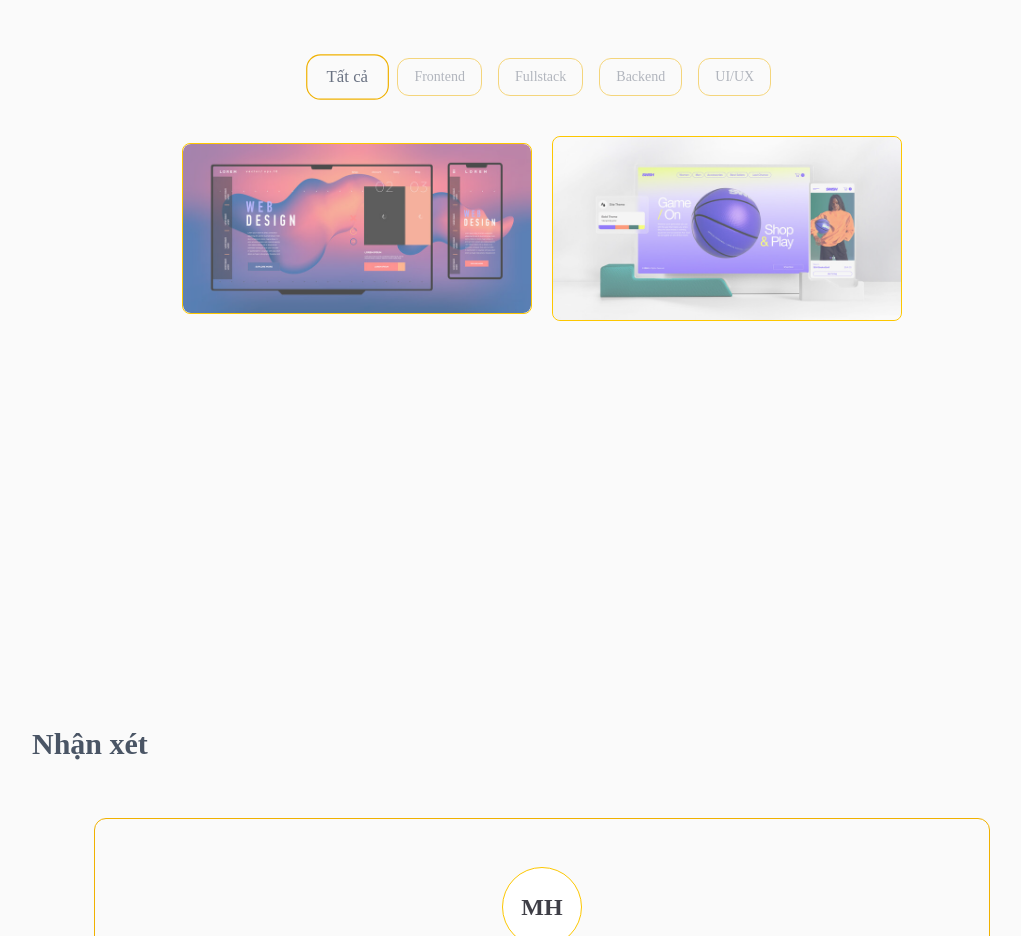
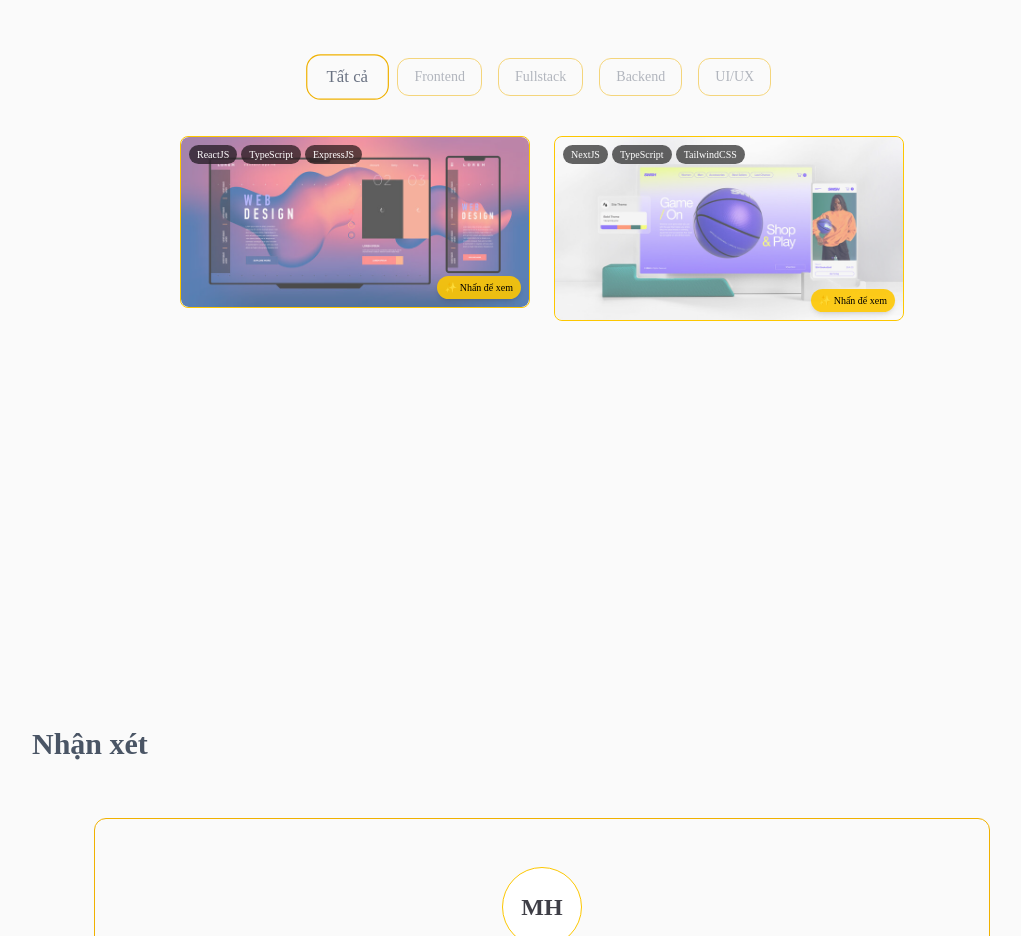
Before and after one commit to Tan-Nhi/portfolio_v2, a Next.js app: page / in a window 1280 px wide. Shown: the part 4560-5496 px from the top of the page, without its empty margins (98-1119 px from the left). Built offline with nearby package versions, Linux system fonts and the light colour scheme.

Commit message:
fix(ProjectPage): fix overflow issue and simplify detail view content

```diff
--- a/src/app/components/Projects.tsx
+++ b/src/app/components/Projects.tsx
@@ -34,16 +34,13 @@ const ProjectsPage = () => {
         prevIndex.current = index;
     }, [index]);
 
-    // Lưu ý: filter logic vẫn dùng "tech" gốc tiếng Anh trong projectsData,
-    // nên khi language = vi, nhãn nút hiển thị tiếng Việt nhưng so sánh dùng index thay vì text
     const filterKeys = ['All', 'Frontend', 'Fullstack', 'Backend', 'NestJS', 'Java Spring', 'UI/UX'];
     const activeFilterKey = filterKeys[index];
 
     return (
-        <div id="projects"
-            className="min-h-screen py-20">
+        <div id="projects" className="min-h-screen py-20">
             <Heading text={t.projects.heading} />
-            <div className="flex flex-wrap items-center justify-center gap-4 py-10 ">
+            <div className="flex flex-wrap items-center justify-center gap-4 py-10">
                 {t.projects.filters.map((text, i) => (
                     <motion.button
                         key={i}
@@ -59,16 +56,19 @@ const ProjectsPage = () => {
                     </motion.button>
                 ))}
             </div>
-            <div className="flex flex-wrap items-center justify-center gap-5 ">
+            <div
+                style={{
+                    display: "grid",
+                    gridTemplateColumns: "repeat(auto-fill, minmax(280px, 350px))",
+                    justifyContent: "center",
+                    gap: "1.5rem",
+                    padding: "0 1rem",
+                }}
+            >
                 {items
-                    .filter((project) => {
-                        return project.tech.some((item) => (activeFilterKey === 'All' ? true : item === activeFilterKey))
-                    })
+                    .filter((project) => project.tech.some((item) => (activeFilterKey === 'All' ? true : item === activeFilterKey)))
                     .map((data, i) => (
-                        <motion.div
-                            className="" key={`id-${i}`}
-                            layout
-                        >
+                        <motion.div key={`id-${i}`} layout>
                             <Project data={data} index={i} />
                         </motion.div>
                     ))}
--- a/src/app/components/subs/project.tsx
+++ b/src/app/components/subs/project.tsx
@@ -17,18 +17,47 @@ interface Props {
     index: number;
 }
 
+
+const GithubIcon = () => (
+    <svg width="12" height="12" viewBox="0 0 24 24" fill="currentColor">
+        <path d="M12 0C5.37 0 0 5.37 0 12c0 5.3 3.44 9.8 8.21 11.39.6.11.82-.26.82-.58 0-.29-.01-1.04-.02-2.04-3.34.72-4.04-1.61-4.04-1.61-.55-1.39-1.34-1.76-1.34-1.76-1.09-.75.08-.73.08-.73 1.2.09 1.84 1.24 1.84 1.24 1.07 1.84 2.81 1.3 3.5.99.11-.78.42-1.3.76-1.6-2.67-.3-5.47-1.33-5.47-5.93 0-1.31.47-2.38 1.24-3.22-.12-.3-.54-1.52.12-3.18 0 0 1.01-.32 3.3 1.23.96-.27 1.98-.4 3-.4s2.04.13 3 .4c2.28-1.55 3.29-1.23 3.29-1.23.66 1.66.24 2.88.12 3.18.77.84 1.24 1.91 1.24 3.22 0 4.61-2.81 5.63-5.48 5.92.43.37.81 1.1.81 2.22 0 1.6-.01 2.89-.01 3.29 0 .32.22.7.83.58C20.56 21.8 24 17.3 24 12c0-6.63-5.37-12-12-12z" />
+    </svg>
+);
+
+const ExternalLinkIcon = () => (
+    <svg width="12" height="12" viewBox="0 0 24 24" fill="none" stroke="currentColor" strokeWidth="2">
+        <path d="M18 13v6a2 2 0 0 1-2 2H5a2 2 0 0 1-2-2V8a2 2 0 0 1 2-2h6" />
+        <polyline points="15 3 21 3 21 9" />
+        <line x1="10" y1="14" x2="21" y2="3" />
+    </svg>
+);
+
 const Project = (props: Props) => {
     const { data, index } = props
+    const [show, setShow] = useState<boolean>(false);
 
-    const [show, setShow] = useState<boolean>(false);
+    const toggle = () => setShow((s) => !s);
+
     return (
         <motion.div
             whileInView={{ opacity: 1, y: 0 }}
             viewport={{ once: true }}
             transition={{ duration: 1, type: "spring", stiffness: 100 }}
             initial={{ opacity: 0, y: index % 2 === 0 ? 100 : -100 }}
-            onClick={() => setShow((show) => !show)}
-            className="relative w-[350px] sm:w-full h-max border border-yellow-400 rounded-lg cursor-pointer overflow-hidden">
+            whileHover={{ y: -6, boxShadow: "0 12px 24px rgba(0,0,0,0.15)" }}
+            onClick={toggle}
+            role="button"
+            tabIndex={0}
+            aria-expanded={show}
+            aria-label={`Xem chi tiết dự án ${data.name}`}
+            onKeyDown={(e) => {
+                if (e.key === "Enter" || e.key === " ") {
+                    e.preventDefault();
+                    toggle();
+                }
+            }}
+            className="relative w-[350px] sm:w-full h-max border border-yellow-400 rounded-lg cursor-pointer overflow-hidden focus:outline-none focus-visible:ring-2 focus-visible:ring-yellow-400"
+        >
             <Image
                 src={data.image}
                 alt="Project Image"
@@ -36,38 +65,76 @@ const Project = (props: Props) => {
                 height={400}
                 className="rounded-lg opacity-70 w-full"
             />
+
+
+            {!show && (
+                <>
+                    <div className="absolute top-2 left-2 flex gap-1 flex-wrap max-w-[90%]">
+                        {data.tech.slice(0, 3).map((t, i) => (
+                            <span
+                                key={i}
+                                className="text-[10px] px-2 py-0.5 rounded-full bg-black/60 text-white backdrop-blur-sm"
+                            >
+                                {t}
+                            </span>
+                        ))}
+                    </div>
+
+
+                    <motion.div
+                        animate={{ opacity: [0.6, 1, 0.6] }}
+                        transition={{ duration: 2, repeat: Infinity, ease: "easeInOut" }}
+                        className="absolute bottom-2 right-2 flex items-center gap-1 bg-yellow-400/90 text-black text-[10px] font-medium px-2 py-1 rounded-full shadow-md"
+                    >
+                        <span>✨ Nhấn để xem</span>
+                    </motion.div>
+                </>
+            )}
+
             <motion.div
                 initial={{ opacity: 0 }}
                 animate={{ opacity: show ? 1 : 0 }}
+                style={{ pointerEvents: show ? "auto" : "none" }}
                 className="absolute inset-0 flex flex-col items-center justify-center
-                         gap-y-1.5 bg-white/95 p-4 rounded-lg dark:bg-zinc-700/95 transition-colors overflow-y-auto"
+             gap-y-2 bg-white/95 p-4 rounded-lg dark:bg-zinc-700/95 transition-colors"
             >
                 <h2 className="text-base font-bold tracking-wide text-gray-500 dark:text-white transition-colors text-center">
                     {data.name}
                 </h2>
-                <p className="text-justify text-xs leading-snug text-gray-500 line-clamp-5 dark:text-gray-100 transition-colors">
+                <p className="text-justify text-xs leading-snug text-gray-500 dark:text-gray-100 transition-colors">
                     {data.desc}
                 </p>
+
+                <div className="flex gap-2 mt-1">
                     <a
                         href={data.demo}
                         target="_blank"
                         rel="noopener noreferrer"
                         onClick={(e) => e.stopPropagation()}
-                    className="text-xs truncate max-w-full text-blue-500 hover:underline dark:text-blue-300 transition-colors"
+                        className="flex items-center gap-1 text-xs font-medium px-3 py-1.5 rounded-md bg-yellow-500 text-white hover:bg-yellow-600 transition-colors"
                     >
-                    Demo: {new URL(data.demo).hostname}
+                        <ExternalLinkIcon /> Demo
                     </a>
                     <a
                         href={data.github}
                         target="_blank"
                         rel="noopener noreferrer"
                         onClick={(e) => e.stopPropagation()}
-                    className="text-xs truncate max-w-full text-blue-500 hover:underline dark:text-blue-300 transition-colors"
+                        className="flex items-center gap-1 text-xs font-medium px-3 py-1.5 rounded-md bg-gray-700 text-white hover:bg-gray-800 transition-colors dark:bg-gray-500 dark:hover:bg-gray-600"
                     >
-                    GitHub: {data.github.replace('https://github.com/', '')}
+                        <GithubIcon /> GitHub
                     </a>
+                </div>
+
+                <button
+                    onClick={(e) => { e.stopPropagation(); setShow(false); }}
+                    className="absolute top-2 right-2 text-xs text-gray-400 hover:text-gray-600 dark:hover:text-gray-200"
+                    aria-label="Đóng"
+                >
+                    ✕
+                </button>
             </motion.div>
-        </motion.div>
+        </motion.div >
     )
 }
 
--- a/src/app/globals.css
+++ b/src/app/globals.css
@@ -41,6 +41,16 @@
   }
 }
 
+@layer utilities {
+  .scrollbar-hide::-webkit-scrollbar {
+    display: none;
+  }
+  .scrollbar-hide {
+    -ms-overflow-style: none;
+    scrollbar-width: none;
+  }
+}
+
 /* Port of theme.extend.backgroundImage from tailwind.config.js (v3) */
 @theme {
   --background-image-gradient-radial: radial-gradient(var(--tw-gradient-stops));
--- a/src/app/i18n/translations.ts
+++ b/src/app/i18n/translations.ts
@@ -90,11 +90,11 @@ I enjoy solving real-world problems through clean, scalable, and user-focused so
       items: [
         {
           name: "Bookstore Management Website",
-          desc: "Built a full-stack e-commerce platform with product, order, and user management. Implemented shopping cart functionality, REST API integration, and VNPay payment gateway.",
+          desc: "Fullstack e-commerce site for online book sales — product, order and user management with cart, REST API, and VNPay payment integration.",
         },
         {
           name: "Personal Portfolio Website",
-          desc: "Designed and developed a responsive portfolio website to showcase projects, technical skills, and professional experience with modern UI and smooth animations.",
+          desc: "Personal portfolio built with Next.js and TypeScript, featuring animated project cards, dark mode, and multi-language support.",
         },
       ],
     },
@@ -218,11 +218,11 @@ Mình thích giải quyết các bài toán thực tế bằng những giải ph
       items: [
         {
           name: "Website Quản lý Nhà sách",
-          desc: "Xây dựng nền tảng thương mại điện tử fullstack với quản lý sản phẩm, đơn hàng và người dùng. Tích hợp giỏ hàng, REST API và cổng thanh toán VNPay.",
+          desc: "Trang thương mại điện tử fullstack bán sách online — quản lý sản phẩm, đơn hàng, giỏ hàng, tích hợp REST API và thanh toán qua VNPay.",
         },
         {
           name: "Website Portfolio cá nhân",
-          desc: "Thiết kế và phát triển website portfolio responsive để giới thiệu dự án, kỹ năng kỹ thuật và kinh nghiệm chuyên môn với giao diện hiện đại và hiệu ứng mượt mà.",
+          desc: "Portfolio cá nhân xây dựng bằng Next.js và TypeScript, có card dự án hiệu ứng động, chế độ tối và hỗ trợ đa ngôn ngữ.",
         },
       ],
     },
```
Also changed, not shown: 1 other file (tests, documents, lock files or other folders). Lines whose indentation alone changed are shown as unchanged.
